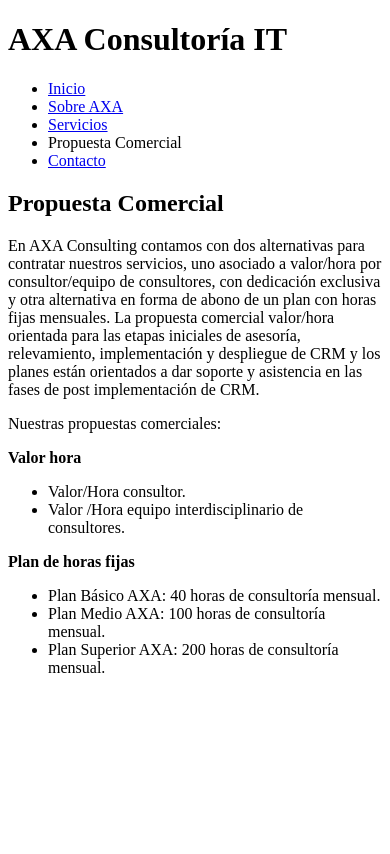
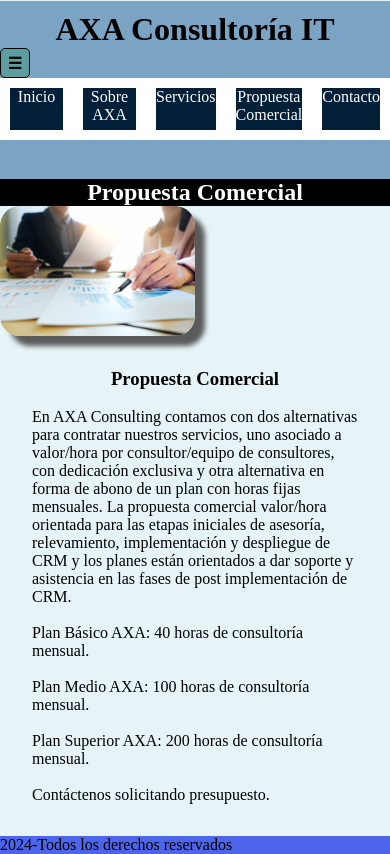
Before and after one commit to AndreaIris/proyectositioprofesionalaxa, a plain HTML site: page propuestacomercial.html in a window 390 px wide. Drawn offline with Linux system fonts and the light colour scheme.

Commit message:
version3

```diff
--- /dev/null
+++ b/estilos.css
@@ -0,0 +1,205 @@
+html{height: 100%;}
+*{  margin: 0;
+    box-sizing: border-box;
+}
+
+body{
+    background-color: rgb(230, 244, 247);
+    position: relative;
+     min-height: 100vh;
+
+
+}
+header{
+    width: 100%;
+    margin: 0px;
+    position: relative;
+    height: auto;
+    background-color: rgb(31, 121, 139);
+
+}
+main{
+    position: relative;
+
+}
+footer{
+background-color: rgb(77, 101, 235);
+ position: absolute;
+ bottom: 0;
+ width: 100%;
+height:3 em;
+margin:auto;
+}
+
+*{
+    color: black ;
+}
+
+.TituloPrincipal{
+    text-align: center;
+}
+
+.TituloPagina{
+    text-align: center;
+    background-color: black;
+    color: rgb(255, 255, 255);
+}
+
+.Centrado{
+    text-align: center;
+}
+.TextoParrafol{
+        text-align: justify;
+  }
+header{
+    padding-top: 10px;
+    width: 100%;
+    height: 179px;
+    top: 1px;
+    background-color: rgb(122, 163, 196);
+}
+.logo-jpg{
+    width: 100px;
+    height: 100px;
+    left: 407px;
+    top: 343px;
+    border: radius 30px 30px 30px 30px;
+}
+
+.imagen1-jpg{
+    width: 400px;
+    height: 300px;
+    left: 407px;
+    top: 343px;
+    border: radius 30px 30px 30px 30px;
+}
+
+.contenedorflex{
+    display: flex;
+    justify-content:space-around;
+
+}
+.textoflex{
+    margin: 2em;
+}
+.imgpresentacion{
+    width: 50%;
+     border-radius: 20px;
+      box-shadow: 10px 10px 5px rgb(90, 91, 91);
+ }
+
+img {
+    max-width: 100%;
+  }
+
+  .media {
+    display: flex;
+    align-items: flex-start;
+  }
+
+  .media .content {
+    flex: 1;
+    padding: 10px;
+  }
+
+
+nav ul li{
+    width: 150px;
+    height: 42px;
+    text-align: center;
+    border: radius 30px 30px 30px 30px;
+    background-color: rgb(3, 32, 56);
+    margin: 010px;
+}
+
+nav ul li {
+    color: white;
+    text-decoration: none;
+}
+
+nav ul li a{
+    color: white;
+    text-decoration: none;
+}
+
+nav ul {
+    display: flex;
+    justify-content: space-between;
+  }
+
+#texto{
+    display: inline-block;
+    vertical-align: top;
+  }
+
+
+
+      input {                        /*no muestra el botón de menu */
+        display: none;
+      }
+      label {                       /*no muestra la etiqueta ☰ */
+          display:none;
+      }
+      ul{                           /*muestra los botones con la disposición horizontal para notebook */
+        display: flex;
+        justify-content:space-around;
+        margin-top:0;
+        padding: 0;
+
+
+      }
+      .textoflex{
+        margin: 2em;
+    }
+    @media all and (max-width: 700px) {  /*cuando el dispositivo es como máximo de 700px*/
+
+        input:checked  ~ ul{   /*muestra todas el contenido de todas las etiquetas ul */
+        display:block;
+          }
+
+          input:checked ~ label {   /*muestra todo el contenido de todas las etiquetas label */
+          background: lightgrey;
+              }
+
+          label:hover{                /*cambia el color de ☰ */
+          background: grey;
+          }
+
+        li{                         /*elimina el margen  de cada botón */
+             margin: 0px;
+             text-align: left;
+         }
+
+         label {                      /* dibuja la etiqueta ☰  con formato botón */
+           box-sizing: border-box;
+           display: block;
+           border: 1px solid black;
+           border-radius: 5px;
+           width: 30px;
+           height: 30px;
+           line-height: 30px;
+           font-weight: bold;
+           text-align: center;
+           user-select: none;
+           background-color: cadetblue;
+
+            }
+
+
+        ul{                          /*deja de mostrar el bloque contenedor de los botones horizontales */
+           display: none;
+           background-color:white;
+
+          }
+         .contenedorflex{
+            flex-direction: column;
+            justify-content: center;
+         }
+      }
+      ul li a{
+        text-decoration: none;
+        color: black;
+      }
+      ul li a:hover{
+        color: rgb(3, 9, 95);
+      }
--- a/propuestacomercial.html
+++ b/propuestacomercial.html
@@ -4,40 +4,49 @@
     <meta charset="UTF-8">
     <meta name="viewport" content="width=device-width, initial-scale=1.0">
     <title>Consultoría IT</title>
+    <link rel="stylesheet" href="estilos.css">
 </head>
 <body>
     <header>
-        <h1>AXA Consultoría IT</h1>
+           <h1 class="TituloPrincipal">AXA Consultoría IT</h1>
         <nav>
+            <input type="checkbox" id="menu">
+            <label for="menu"> ☰ </label>
             <ul>
-                <li><a href="inicio.html">Inicio</a></li>
+                <li><a href="index.html">Inicio</a></li>
                 <li><a href="sobreaxa.html">Sobre AXA</a></li>
                 <li><a href="servicio.html">Servicios</a></li>
-                <li>Propuesta Comercial</li>
+                <li>Propuesta Comercial</a></li>
                 <li><a href="contacto.html">Contacto</a></li>
             </ul>
-
         </nav>
     </header>
     <main>
-        <h2>Propuesta Comercial
-        </h2>
-        <P>En AXA Consulting contamos con dos alternativas para contratar nuestros servicios, uno asociado a valor/hora por consultor/equipo de consultores, con dedicación exclusiva y otra alternativa en forma de abono de un plan con horas fijas mensuales. La propuesta comercial valor/hora orientada  para las etapas iniciales de asesoría, relevamiento, implementación y despliegue de CRM y los planes están orientados a dar soporte y asistencia en las fases de post implementación de CRM.</P>
-        <p>Nuestras  propuestas comerciales:</p>
-        <p><b><u></u>Valor hora</b></p>
-        <ul>
-            <li>Valor/Hora consultor.</li>
-            <li>Valor /Hora equipo interdisciplinario de consultores.</li>
-        </ul>
-        <p><b><u></u>Plan de horas fijas</b></p>
-        <ul>
-             <li> Plan Básico AXA: 40 horas de consultoría mensual.</li>
-             <li> Plan Medio AXA: 100 horas de consultoría mensual.</li>
-             <li> Plan Superior AXA: 200 horas de consultoría mensual.</li>
-        </ul>
-    </main>
-    <footer>
 
-    </footer>
+        <h2 class="TituloPagina">Propuesta Comercial</h2>
+        <div class="contenedorflex">
+           <img src="img/consultoria1.jpg"  alt="AXA Consulting" class="imgpresentacion">
+           <div class="textoflex">
+               <h3 class="Centrado">Propuesta Comercial</h3>
+                <br>
+                <P>En AXA Consulting contamos con dos alternativas para contratar nuestros servicios, uno asociado a valor/hora por consultor/equipo de consultores, con dedicación exclusiva y otra alternativa en forma de abono de un plan con horas fijas mensuales. La propuesta comercial valor/hora orientada  para las etapas iniciales de asesoría, relevamiento, implementación y despliegue de CRM y los planes están orientados a dar soporte y asistencia en las fases de post implementación de CRM.</P>
+                <br>
+                <P>Plan Básico AXA: 40 horas de consultoría mensual.</P>
+                <br>
+                <P>Plan Medio AXA: 100 horas de consultoría mensual.</P>
+                <br>
+                <P>Plan Superior AXA: 200 horas de consultoría mensual.</P>
+                <br>
+                <P>Contáctenos solicitando presupuesto.</P>
+                <br>
+            </div>
+       </div>
+
+
+   </main>
+   <footer>
+       <p>2024-Todos los derechos reservados</p>
+   </footer>
+
 </body>
 </html>
```
Also changed, not shown: contacto.html (+14 -9 lines), index.html (+33 -7 lines), servicio.html (+22 -13 lines), sobreaxa.html (+24 -12 lines), img/imgcrm1.jpg (added), img/imgpersonas.jpg (added), img/imgseglluvia.jpg (added).
